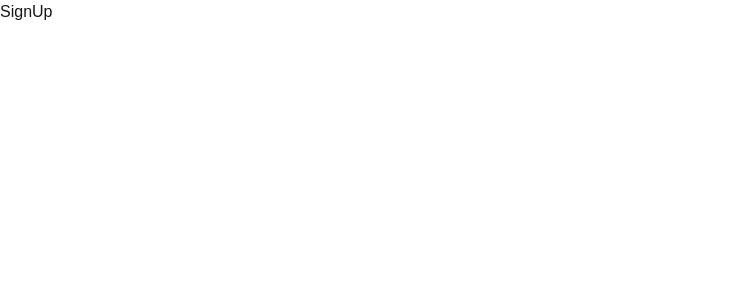
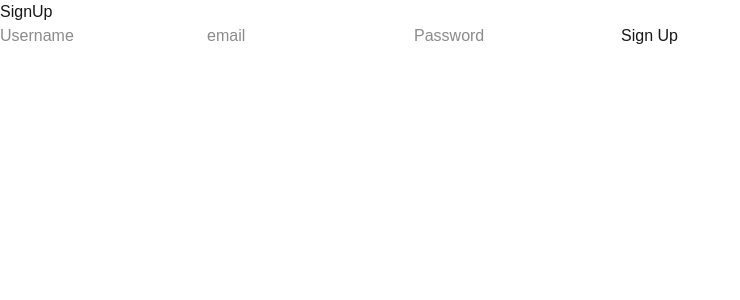
Before and after one commit to DarrennPoh/its-a-date, a Next.js app: page /signup in a window 1280 px wide. Shown: the top 300 px of the page, without its empty margins (0-740 px from the left). Built offline with nearby package versions, Linux system fonts and the light colour scheme.

Commit message:
Worked on frontend

```diff
--- a/src/app/api/signup/route.js
+++ b/src/app/api/signup/route.js
@@ -14,6 +14,11 @@ export async function POST(req) {
       return NextResponse.json({ error: 'Username already taken' }, { status: 400 });
     }
 
+    const existingEmail = await prisma.user.findUnique({where:{email}});
+    if (existingEmail) {
+      return NextResponse.json({error:'Email already in use'},{status:400});
+    }
+
     const hashedPassword = await bcrypt.hash(password, 8);
 
     const user = await prisma.user.create({
--- /dev/null
+++ b/src/app/dashboard/page.js
@@ -0,0 +1,52 @@
+'use client'
+
+import { useState, useEffect } from 'react'
+import { useRouter } from 'next/navigation'
+
+export default function DashboardPage() {
+  const router = useRouter()
+  const [events, setEvents] = useState([])
+  const [username, setUsername] = useState('')
+  const [loading, setLoading] = useState(true)
+  const [error, setError] = useState('')
+
+  useEffect(() => {
+    const token = localStorage.getItem('token')
+
+    if (!token) {
+      router.push('/login')
+      return
+    }
+
+    const storedUsername = localStorage.getItem('username')
+    setUsername(storedUsername)
+    fetchEvents()
+  }, [])
+
+  async function fetchEvents() {
+    const token = localStorage.getItem('token')
+
+    const response = await fetch('/api/events',{
+        method:'GET',
+        headers:{Authorization:'Bearer ${token}'},
+        })
+
+    const data = await response.json()
+    setEvents(data.events)
+    setLoading(false)
+  }
+
+  return (
+    <div>
+      <h1>Welcome , {username} </h1>
+      {loading && <p>Loading...</p>}
+      {events.map(event=>(
+        <div key={event.id}>
+            <h3>{event.title}</h3>
+            <p>{event.startTime}</p>
+            <p>{event.endTime}</p>
+        </div>
+      ))}
+    </div>
+  )
+}
--- a/src/app/signup/page.js
+++ b/src/app/signup/page.js
@@ -10,9 +10,42 @@ export default function SignUpPage() {
     const [email, setEmail] = useState('')
     const [error,setError] = useState('')
 
+
+    async function handleSignup() {
+        setError('')
+
+        const response = await fetch('/api/signup',{
+            method:'POST',
+            headers:{'Content-Type':'application/json'},
+            body :JSON.stringify({username,password,email})
+        })
+
+        const data = await response.json()
+        if (!response.ok) {
+            setError(data.error || 'Signup failed')
+            return
+        }
+
+        router.push('/login')
+    }
+
     return (
         <div>
             <h1>SignUp</h1>
+
+            <input type="text" placeholder="Username" value={username} onChange={(e)=>setUsername(e.target.value)}
+        />
+        <input type="email" placeholder="email" value={email} onChange = {(e)=>setEmail(e.target.value)} />
+
+        <input
+            type="password"
+            placeholder="Password"
+            value = {password}
+            onChange = {(e)=>setPassword(e.target.value)} />
+
+        {error && <p>{error}</p>}
+
+        <button onClick={handleSignup}>Sign Up</button>
         </div>
     )
 }
```
Also changed, not shown: 1 other file (tests, documents, lock files or other folders).
